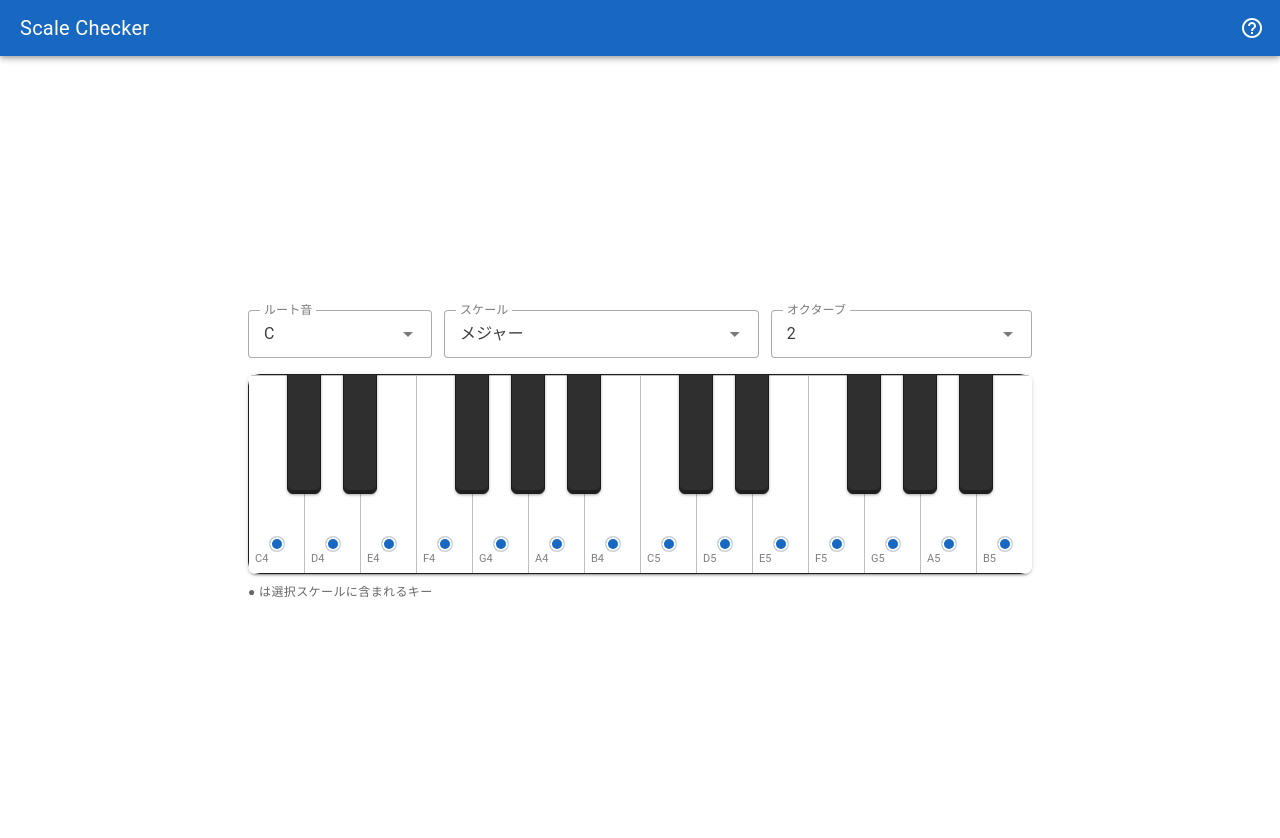
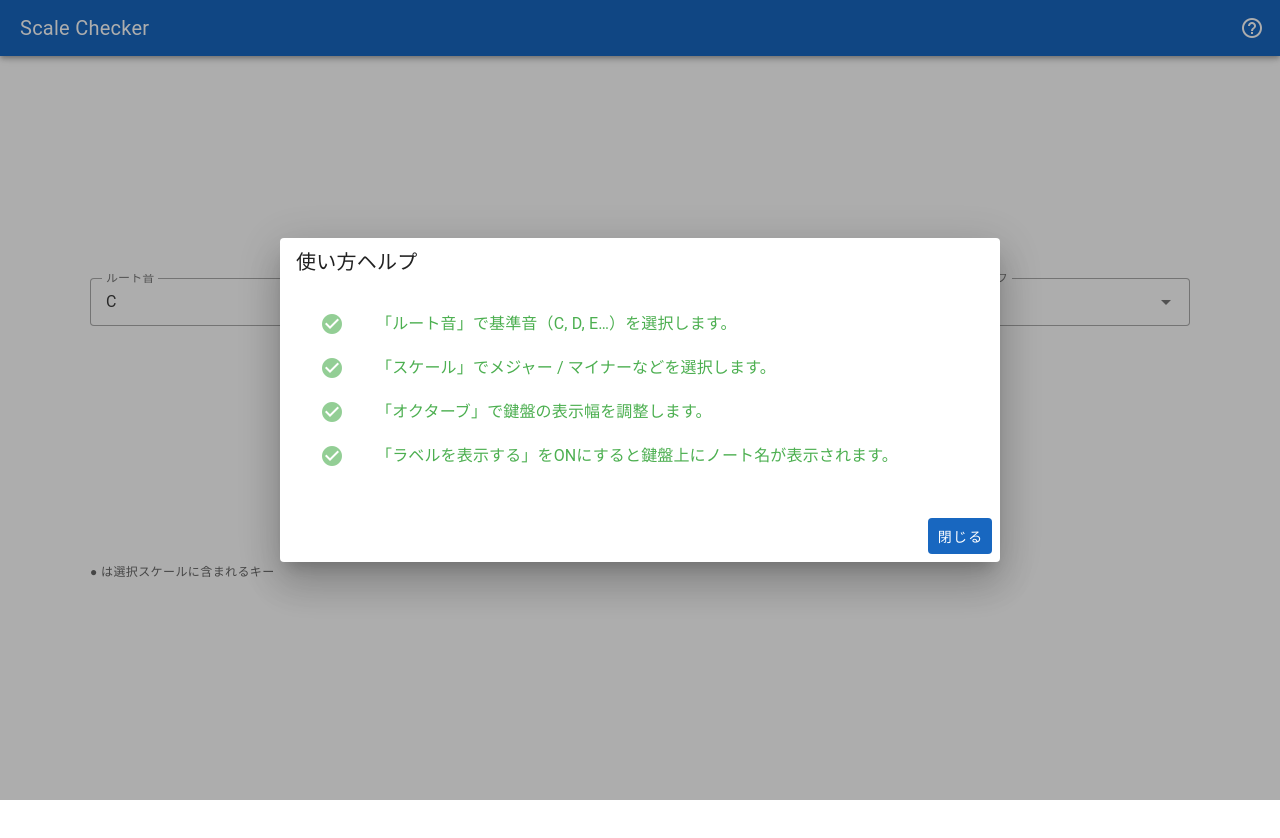
Before and after one commit to gatyaponpin/ScaleChecker, a Vue app: page / in a window 1280 px wide. Both pictures are taken after a click on the button "ヘルプを開く". Shown: the top 838 px of the page. After the commit the page ends 800 px from the top, so only its background shows below. Built offline with nearby package versions, Linux system fonts and the light colour scheme.

Commit message:
style:レスポンシブ対応

```diff
--- a/src/App.vue
+++ b/src/App.vue
@@ -1,6 +1,6 @@
 <template>
   <v-app>
-     <v-app-bar app color="primary" density="comfortable">
+    <v-app-bar app color="primary" density="comfortable">
       <v-app-bar-title class="text-h6 text-white">
         Scale Checker
       </v-app-bar-title>
@@ -17,8 +17,8 @@
       </v-btn>
     </v-app-bar>
 
-    <v-main>
-      <v-container class="d-flex align-center justify-center" style="height: 100vh;">
+    <v-main class="d-flex align-center justify-center">
+      <v-container class="py-8">
         <ScaleChecker />
       </v-container>
     </v-main>
@@ -27,11 +27,9 @@
   </v-app>
 </template>
 
-<script>
+<script setup>
+import { ref } from 'vue'
 import ScaleChecker from '@/components/ScaleCheckerView.vue'
-export default { components: { ScaleChecker } }
-
-import { ref } from 'vue'
 import HelpModal from './components/HelpModal.vue'
 
 const showHelp = ref(false)
--- a/src/components/HelpModal.vue
+++ b/src/components/HelpModal.vue
@@ -4,15 +4,20 @@
       <v-card-title class="text-h6">
         使い方ヘルプ
       </v-card-title>
+
       <v-card-text class="pt-2">
-        <ol class="ml-4">
-          <li>「ルート音」で基準音（C, D, E…）を選択します。</li>
-          <li>「スケール」でメジャー / マイナーなどを選択します。</li>
-          <li>「オクターブ」で鍵盤の表示幅を調整します。</li>
-          <li>「ラベルを表示する」をONにすると鍵盤上にノート名が表示されます。</li>
-          <!-- <li>（将来）表示モードで「鍵盤 / 五線譜」を切り替えできます。</li> -->
-        </ol>
+        <v-list density="comfortable" lines="one">
+          <v-list-item
+            v-for="(t, i) in tips"
+            :key="i"
+            :title="t"
+            prepend-icon="mdi-check-circle"
+            base-color="success"
+            class="py-2"
+          />
+        </v-list>
       </v-card-text>
+
       <v-card-actions>
         <v-spacer />
         <v-btn variant="flat" color="primary" @click="model = false">閉じる</v-btn>
@@ -24,7 +29,6 @@
 <script setup>
 import { computed } from 'vue'
 
-// v-model 用（親：<HelpModal v-model="showHelp" />）
 const props = defineProps({
   modelValue: { type: Boolean, required: true }
 })
@@ -34,4 +38,11 @@ const model = computed({
   get: () => props.modelValue,
   set: (v) => emit('update:modelValue', v)
 })
+
+const tips = [
+  '「ルート音」で基準音（C, D, E…）を選択します。',
+  '「スケール」でメジャー / マイナーなどを選択します。',
+  '「オクターブ」で鍵盤の表示幅を調整します。',
+  '「ラベルを表示する」をONにすると鍵盤上にノート名が表示されます。'
+]
 </script>
--- a/src/components/PianoKeyboard.vue
+++ b/src/components/PianoKeyboard.vue
@@ -75,6 +75,13 @@ const pitchClassesInScale = computed(() => {
   const rootPitchClassNumber = props.noteNames.indexOf(props.root)
 
   const set = new Set()
+
+  // 例外ケースで早期リターン
+  if (!mask || rootPitchClassNumber < 0) {
+    console.warn('[PianoKeyboard] unknown scale or root:', props.scaleName, props.root)
+    return set
+  }
+
   for (let i = 0; i < 12; i++) {
     // ルート音を0に揃えるようにビットマスクをシフト
     const noteBit = mask[(i - rootPitchClassNumber + 12) % 12]
@@ -109,7 +116,7 @@ const blackStyleForIndex = (index) => {
 
 <style scoped>
 .keyboard {
-  --white-w: 56px;
+  --white-w: 50px;
   --white-h: 200px;
   --black-w: 34px;
   --black-h: 120px;
--- a/src/components/ScaleCheckerView.vue
+++ b/src/components/ScaleCheckerView.vue
@@ -1,9 +1,10 @@
 <template>
-  <div class="scale-piano">
+  <v-responsive class="pt-1 mx-auto" max-width="1100">
     <!-- コントロール -->
-    <v-row class="mb-4" align="center" no-gutters>
-      <v-col cols="12" md="3" class="pr-md-3 mb-2 mb-md-0">
+    <v-row class="mb-4 g-2" align="center">
+      <v-col cols="3">
         <v-select
+          class="w-100"
           v-model="root"
           :items="NOTE_NAMES"
           label="ルート音"
@@ -13,8 +14,9 @@
         />
       </v-col>
 
-      <v-col cols="12" md="5" class="pr-md-3 mb-2 mb-md-0">
+      <v-col cols="6">
         <v-select
+          class="w-100"
           v-model="scaleName"
           :items="Object.keys(SCALES)"
           label="スケール"
@@ -24,8 +26,9 @@
         />
       </v-col>
 
-      <v-col cols="12" md="4">
+      <v-col cols="3">
         <v-select
+          class="w-100"
           v-model="octaves"
           :items="[1,2,3]"
           label="オクターブ"
@@ -51,6 +54,7 @@
     </v-row>
 
     <!-- 表示コンポーネント -->
+    <div class="keyboard-wrapper">
       <PianoKeyboard
         :root="root"
         :scale-name="scaleName"
@@ -59,6 +63,7 @@
         :note-names="NOTE_NAMES"
         :scales="SCALES"
       />
+    </div>
 
     <!-- <StaffNotation
       v-else
@@ -67,28 +72,27 @@
       :note-names="NOTE_NAMES"
       :scales="SCALES"
     /> -->
-
-    <!-- ヘルプモーダル -->
-    <HelpModal v-model="showHelp" />
-  </div>
+  </v-responsive>
 </template>
 
 <script setup>
 import { ref } from 'vue'
 import PianoKeyboard from './PianoKeyboard.vue'
-import HelpModal from './HelpModal.vue' // 追加：ヘルプモーダル
-// StaffNotation を別ファイルで定義している場合はインポートしてください
 // import StaffNotation from './StaffNotation.vue'
 
 import { NOTE_NAMES, SCALES } from '../constants/music.js'
 
 // コントロールの状態
-const displayMode = ref('keyboard')
+// const displayMode = ref('keyboard')
 const root = ref('C')
 const scaleName = ref('メジャー')
 const octaves = ref(2)
 </script>
 
 <style>
-
+.keyboard-wrapper{
+  overflow-x: auto;
+  overflow-y: hidden;
+  max-width: 100%;
+}
 </style>
```
Lines whose indentation alone changed are shown as unchanged.
